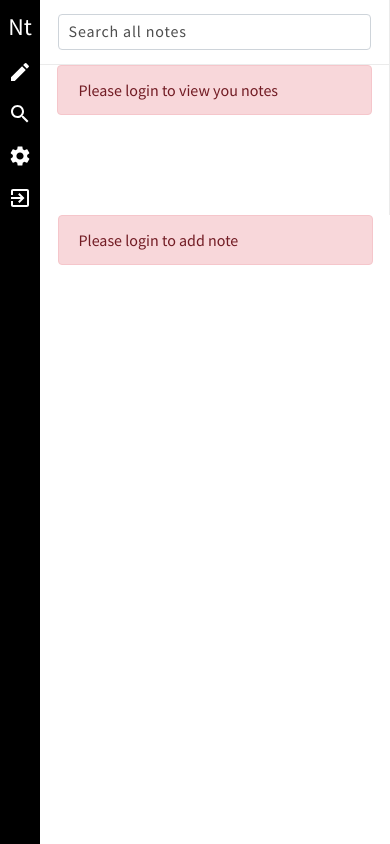
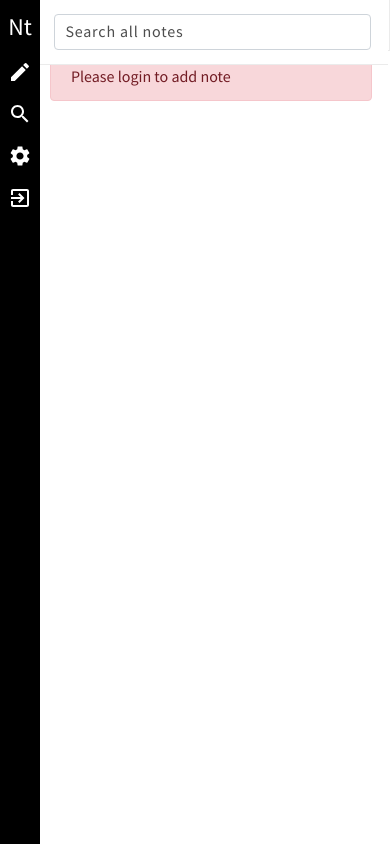
Before and after one commit to aditya25022001/finsight-note, a React (Create React App) app in the folder client/: page / in a window 390 px wide. Built offline with nearby package versions, Linux system fonts and the light colour scheme.

Commit message:
new changes

```diff
--- a/client/src/App.css
+++ b/client/src/App.css
@@ -13,6 +13,20 @@
   background-color:black;
   color: white;
 }
+*::-webkit-scrollbar {
+  width: 4px !important;
+}
+*::-webkit-scrollbar-track {
+  background-color: transparent !important;
+}
+*::-webkit-scrollbar-thumb {
+  border-radius: 10px !important;
+  background-color: #f0f0f0 !important;
+}
+*::-webkit-scrollbar-thumb:hover {
+  border-radius: 10px !important;
+  background-color: #d4dce5 !important;
+}
 input{
   color: black !important;
 }
@@ -24,7 +38,7 @@ input:disabled::placeholder{
   color: gray !important;
 }
 .note{
-  padding: 8px 8px !important;
+  padding: 8px 26px 8px 0px !important;
   background-color:white;
   letter-spacing: 0.8px;
 }
@@ -50,7 +64,9 @@ input:disabled::placeholder{
   color: black !important;
 }
 .sidebar{
-  height:100vh !important;
+  z-index: 200 !important;
+  position: fixed;
+  height: 100vh !important;
 }
 li{
   line-height: 23px !important;
@@ -67,10 +83,12 @@ li{
 }
 .newHome{
   display: flex !important;
-  height: 100vh !important;
+  overflow-y: hidden !important;
 }
 .tableAllNotes{
   border: none !important;
+  margin-left: 13px !important;
+  margin-right:13px !important;
 }
 .tags{
   display: flex !important;
@@ -82,7 +100,6 @@ li{
   background-color:white !important;
   padding: 0.6rem 0.1rem;
   border-bottom:1px solid rgb(235, 235, 235);
-  /* box-shadow: 0px 1px 12px rgb(226, 226, 226) !important; */
 }
 .searchBarSidePanel{
   position:sticky !important;
@@ -92,7 +109,6 @@ li{
   border-bottom:1px solid rgb(235, 235, 235);
 }
 .headingRight{
-  /* box-shadow: 0px 1px 12px rgb(226, 226, 226) !important; */
   display: flex;
   border-bottom: 1px solid rgb(235, 235, 235);
   justify-content:space-between;
@@ -100,13 +116,15 @@ li{
 }
 .newHomeWrapper{
   display: flex;
-  overflow-y:scroll !important;
+  /* overflow-y:scroll !important; */
   height:100vh !important;
   width:100% !important;
+  margin-left:2rem !important;
 }
 .leftPanel{
   flex:0.26 !important;
-  /* overflow-y: scroll; */
+  overflow-y: scroll;
+  overflow-x: hidden !important;
 }
 .rightPanel{
   overflow-y: scroll !important;
@@ -158,17 +176,29 @@ li{
   background-color:black !important;
   color: white !important;
 }
-*::-webkit-scrollbar {
-  width: 4px;
+@media screen and (max-width: 1200px) {
+  .leftPanel{
+    flex:0.3 !important;
+  }
+  .rightPanel{
+    flex:0.7 !important;
+  }
 }
-
-*::-webkit-scrollbar-track {
-  background-color: transparent;
+@media screen and (max-width: 1000px) {
+  .leftPanel{
+    flex:0.4 !important;
+  }
+  .rightPanel{
+    flex:0.6 !important;
+  }
 }
-
-*::-webkit-scrollbar-thumb {
-  border-radius: 10px;
-  background-color: #d4dce5;
+@media screen and (max-width: 800px) {
+  .leftPanel{
+    flex:0.48 !important;
+  }
+  .rightPanel{
+    flex:0.52 !important;
+  }
 }
 @media screen and (max-width:600px){
   .formComponent, .alertMessage, .allNotes{
@@ -185,6 +215,7 @@ li{
   }
   .headingRightOne{
       display:flex;
+      margin-left:17px !important;
       align-items: center;
   }
   .headingRight-date{
@@ -205,21 +236,27 @@ li{
       left:3.2rem;
   }
   .rightPanel{
-      /* border-top:1px solid rgb(182, 182, 182); */
-      margin-top:5rem;
+      /* margin-top:5rem; */
       padding-bottom:1rem;
-  }
-  .leftPanel{
-      height: 100vh !important;
+      border-top: 1px solid rgb(235,235,235) !important;
   }
   .buttonNote{
       width:95%;
   }
   .searchBar{
-      width:88%;
+      width:calc(100vw - 2.4rem) !important;
+      position:fixed !important;
+      margin-left:2.3rem !important;
   }
   .tableAllNotes{
-      width:100% !important;
       margin-bottom: 2rem !important;
+      padding-top:4rem !important;
+      margin-left: 0 !important;
+  }
+  .note{
+    padding: 8px !important;
+  }
+  .ql-editor{
+    padding-left:25px !important;
   }
 }
--- a/client/src/screens/HomeScreen.js
+++ b/client/src/screens/HomeScreen.js
@@ -222,14 +222,13 @@ export const HomeScreen = ({ history }) => {
                         <div className='border-0 notes'>
                             {notes && notes.map((note,index) => (
                                 <>
-                                <div className='note border-0 p-0' key={index} onClick={e => setUpdateHandler(note._id, note.noteHeading, note.noteContent, note.noteTags, note.updatedAt.slice(0,10))} style={{ cursor:'pointer', borderRadius:'0px' }}>
+                                <div className='note p-0' key={index} onClick={e => setUpdateHandler(note._id, note.noteHeading, note.noteContent, note.noteTags, note.updatedAt.slice(0,10))} style={{ cursor:'pointer', borderRadius:'0px' }}>
                                     <div className='d-flex pb-1' style={{ alignItems:'center', justifyContent:'space-between' }}>
                                         <div className='pl-3' style={{ fontWeight:500, fontSize:18, letterSpacing:'1.2px' }}>{note.noteHeading}</div>
                                         <div className='pl-3 updatedTr' style={{ fontWeight:500, fontSize:13 }}>{getDate(note.updatedAt.slice(0,10))}</div>
                                     </div>
-                                    <div className='pl-3 pb-1' style={{ fontWeight:500, fontSize:15, color:'#6c6c6c' }}>{note.noteContent.replace(/<\/?[^>]+(>|$)/g, "").split(' ').slice(0,10).join(' ')}...</div>
+                                    <div className='pl-3 pb-1' style={{ fontWeight:500, fontSize:15, color:'#6c6c6c' }}>{note.noteContent.replace(/<\/?[^>]+(>|$)/g, "").split(' ').slice(0,7).join(' ')}...</div>
                                 </div>
-                                <hr/>
                                 </>
                             ))}
                         </div>
@@ -291,6 +290,12 @@ export const HomeScreen = ({ history }) => {
                         <input type='file' accept='image/*' id='inputimage' style={{ display:'none' }} onChange={uploadHandler} />
                         <ReactQuill modules={modules} readOnly={!addNote && !update} value={noteContent} id="print" onChange={e => setNoteContent(e)}></ReactQuill>
                     </Form>
+                    :window.innerWidth>600
+                    ?<Tooltip placement="top" title="Add New Note">
+                        <div style={{ borderRadius:'50%', position:'fixed', bottom:'2rem', right:"2rem", backgroundColor:'#ececec', border:'1px solid rgb(210,210,210)', padding:'0.4rem', cursor:'pointer', boxShadow:'1px 1px 3px gray' }}>
+                            <AddIcon style={{ fontSize:"2rem" }} onClick={e => newNoteHandler(e)} />
+                        </div>
+                    </Tooltip>
                     :<Tooltip placement="top" title="Add New Note">
                         <div style={{ borderRadius:'50%', position:'fixed', bottom:'2rem', right:"2rem", backgroundColor:'#ececec', border:'1px solid rgb(210,210,210)', padding:'0.4rem', cursor:'pointer', boxShadow:'1px 1px 3px gray' }}>
                             <AddIcon style={{ fontSize:"2rem" }} onClick={e => newNoteHandler(e)} />
```
